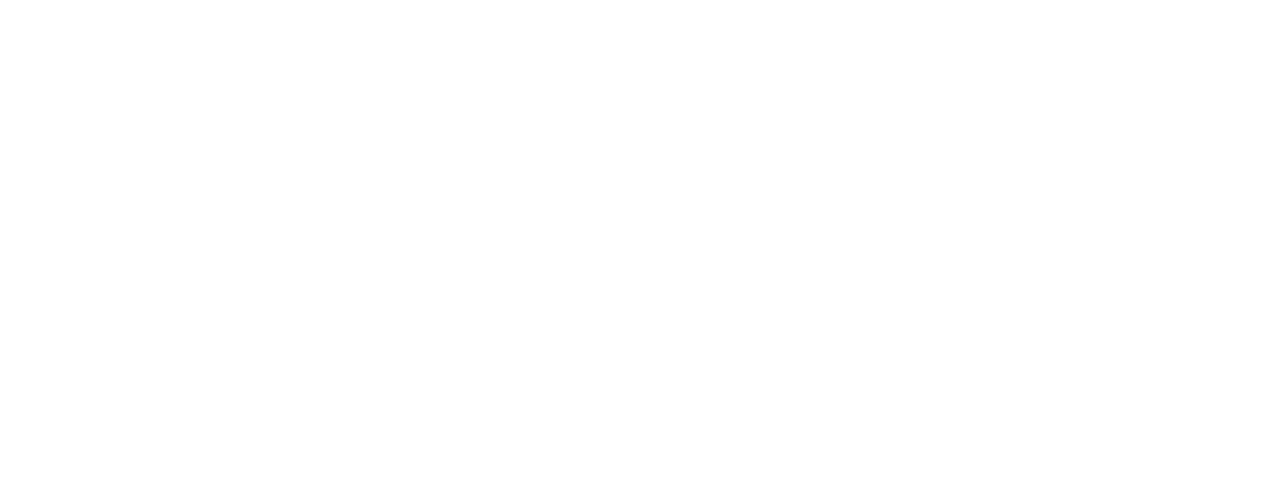
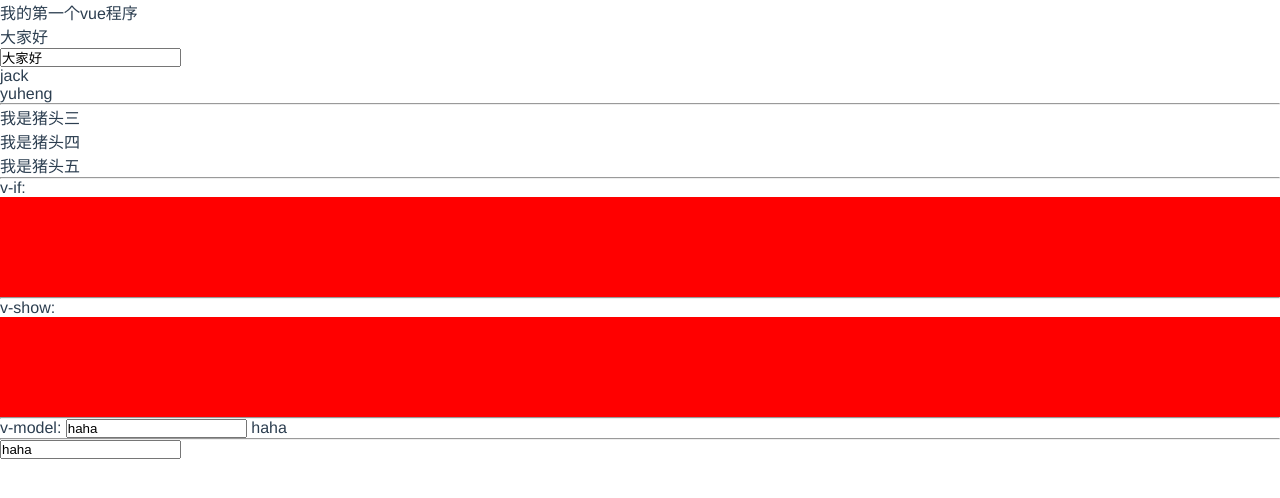
Before and after one commit to Mrwuhk/vue-sj, a Vue app: page / in a window 1280 px wide. Shown: the top 498 px of the page. Built offline with nearby package versions, Linux system fonts and the light colour scheme.

Commit message:
no message

```diff
--- a/src/App.vue
+++ b/src/App.vue
@@ -1,7 +1,28 @@
 <template>
   <div id="app">
 
-    <router-view></router-view>
+    我的第一个vue程序<br/>
+    {{text}}<br/>
+    <input type="text" v-model="text">
+    <ul>
+      <li v-for="person in list">
+        {{person.name}}
+      </li>
+    </ul>
+  <hr/>
+  <span v-html="html"></span>
+  <hr/>
+  v-if:
+  <div v-if="isShow" style="height: 100px;background-color: red;"></div>
+  <hr/>
+  v-show:
+  <div v-show="isShow" style="height: 100px;background-color: red;"></div>
+  <hr/>
+  v-model:
+  <input type="text" v-model="mText">
+  {{mText}}
+  <hr/>
+  <input type="text" v-bind:value="mText">
   </div>
 </template>
 
@@ -11,6 +32,21 @@
   name: 'app',
   components: {
 
+  },
+  data(){
+    return{
+      text:'大家好',
+      list:[{name:"jack"},{name:"yuheng"}],
+      html:`<ul>
+        <li>我是猪头三</li>
+        <li>我是猪头四</li>
+        <li>我是猪头五</li>
+      </ul>
+      `,
+      isShow:true,
+      mText:"haha",
+
+    }
   }
 }
 </script>
```
